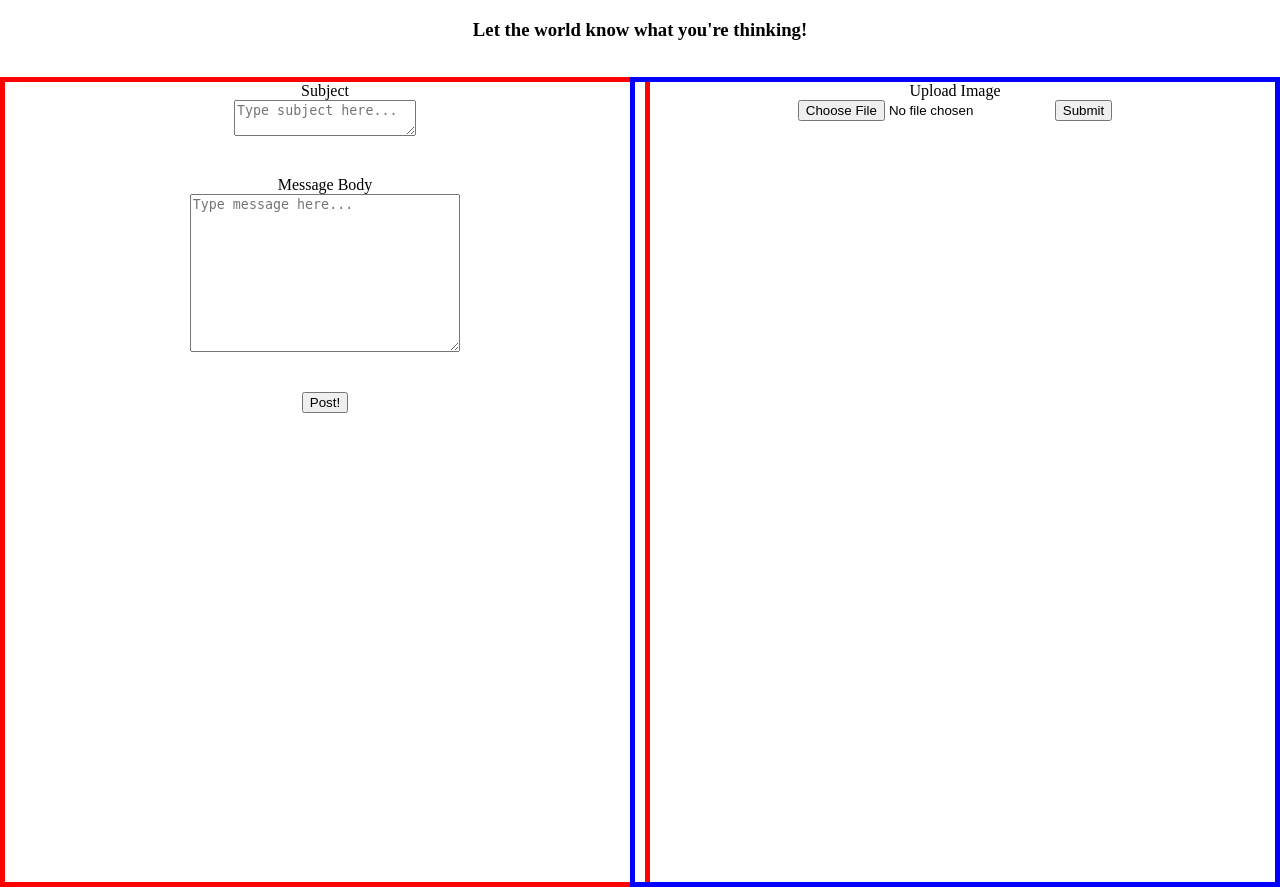
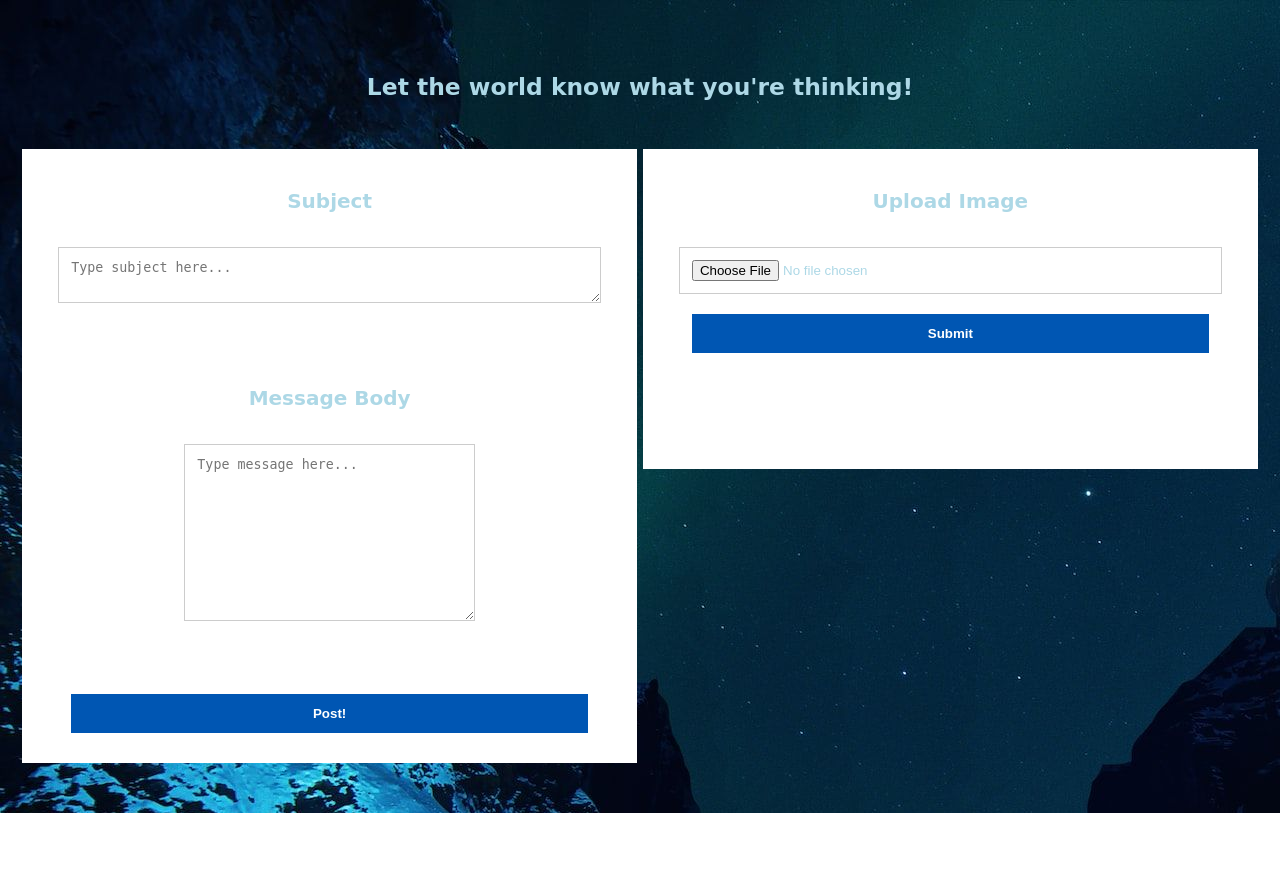
Before and after one commit to jeongj456/CSE312, a Flask app: page /renderpostcreation in a window 1280 px wide. After the commit the page ends 813 px from the top, so only its background shows below. Run offline with Flask 3, Linux system fonts and the light colour scheme.

Commit message:
Update tempposts.css

```diff
--- a/static/tempposts.css
+++ b/static/tempposts.css
@@ -1,4 +1,4 @@
-body{
+/* body{
     text-align: center;
 }
 
@@ -17,4 +17,53 @@ body{
     right: 0;
     border: 5px solid blue;
     height: 100%;
+} */
+
+
+body {
+    font-family: cursive;
+    text-align: center;
+    margin: 0;
+    padding: 50px 0;
+    font-size: 20px;
+    color: #ADD8E6;
+    background-color: #f0f0f0;
+    background-image: url("/public/homepage.jpg");
 }
+
+.post-body, .upload-image {
+    position: relative;
+    width: 48%;
+    min-height: 40vh;
+    margin: 0 auto;
+    padding: 20px;
+    box-sizing: border-box;
+    background-color: #ffffff;
+    display: inline-block;
+    vertical-align: top;
+}
+
+textarea, input[type="file"], input[type="submit"] {
+    width: 90%;
+    margin: 10px 0;
+    padding: 12px;
+    border: 1px solid #ccc;
+}
+
+input[type="submit"] {
+    background-color: #0056b3;
+    color: white;
+    border: none;
+    cursor: pointer;
+    font-weight: bold;
+}
+
+input[type="submit"]:hover {
+    background-color: #0056b3;
+}
+
+label {
+    display: block;
+    margin-top: 20px;
+    font-weight: bold;
+}
```
